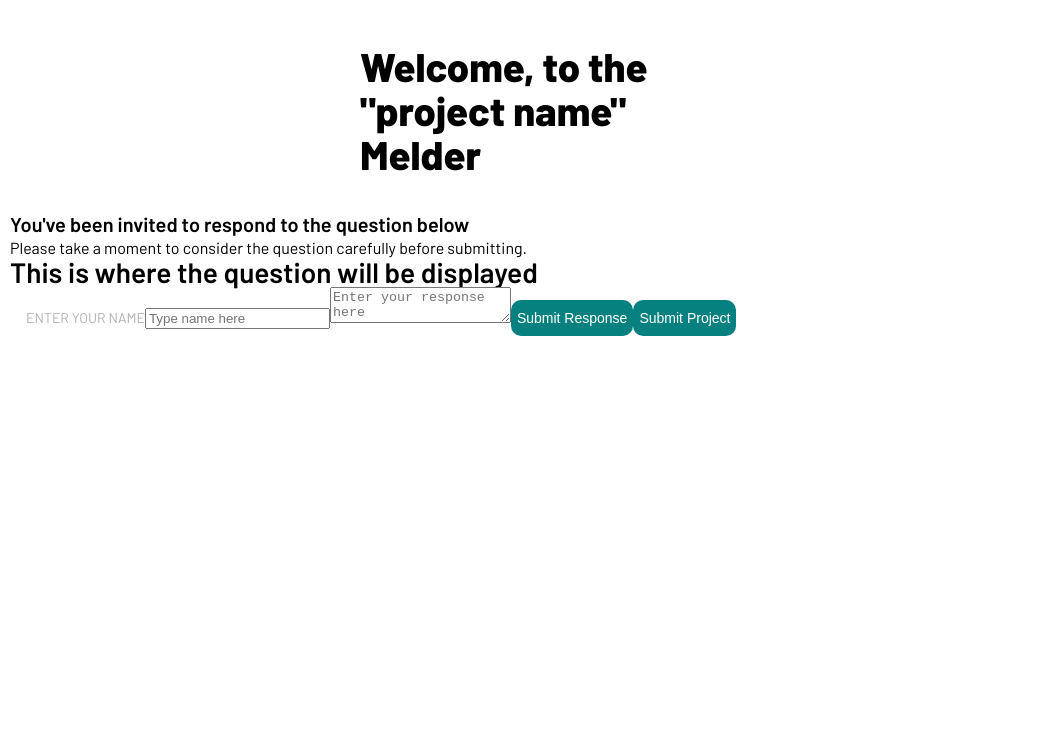
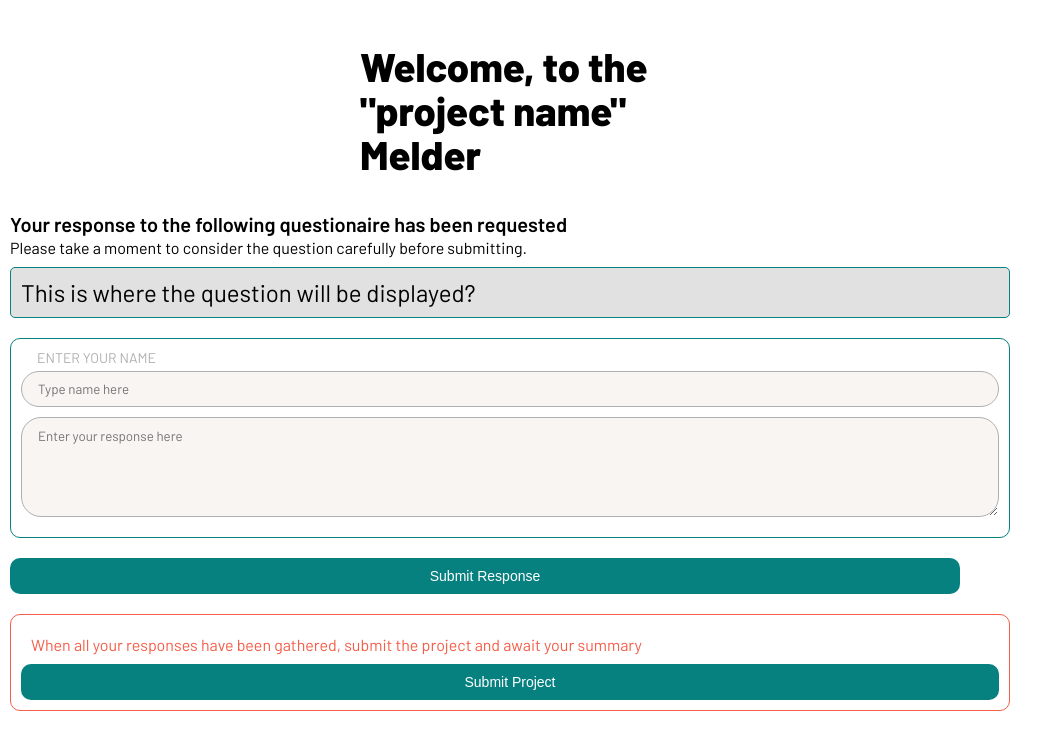
Before and after one commit to MrPreachez/capstone-melder, a React (Create React App) app: page /input/1 in a window 1280 px wide. Shown: the top 750 px of the page, without its empty margins (0-1063 px from the left). Built offline with nearby package versions, Linux system fonts and the light colour scheme.

Commit message:
further styles and architecture, including form, buttons, and colors

```diff
--- a/src/pages/AddInput/AddInput.js
+++ b/src/pages/AddInput/AddInput.js
@@ -11,7 +11,7 @@ function AddInput() {
         </div>
         <div className="input__subhead">
           <h3 className="input__subheadingA">
-            You've been invited to respond to the question below
+            Your response to the following questionaire has been requested
           </h3>
           <p className="input__subheadingB">
             Please take a moment to consider the question carefully before
@@ -20,13 +20,14 @@ function AddInput() {
         </div>
       </section>
       <div className="addResponse__question">
-        <h2 className="addResponse__display">
-          This is where the question will be displayed
-        </h2>
+        <p className="addResponse__display">
+          This is where the question will be displayed?
+        </p>
       </div>
 
       <section className="input__form">
         <form className="addResponse__form">
+          <div className="addResponse__formBorder">
             <label className="addResponse__label">ENTER YOUR NAME</label>
             <input
               className="addResponse__name"
@@ -39,8 +40,16 @@ function AddInput() {
               name="question"
               placeholder="Enter your response here"
             ></textarea>
+          </div>
+
           <button className="addResponse__CTA--button">Submit Response</button>
+          <div className="input__CTA">
+            <p className="input__submitText">
+              When all your responses have been gathered, submit the project and
+              await your summary
+            </p>
             <button className="input__CTA--button">Submit Project</button>
+          </div>
         </form>
       </section>
     </main>
--- a/src/pages/AddInput/AddInput.scss
+++ b/src/pages/AddInput/AddInput.scss
@@ -23,4 +23,71 @@
         line-height:4.4rem;
         width:30rem;
     }
+
+    &__CTA {
+        border: 1px solid $secondaryOrange;
+        border-radius: 1rem;
+        padding: 1rem;
+        margin-top: 2rem;
+    }
+
+    &__CTA--button {
+        width:100%;
+    }
+    &__submitText {
+        color: $secondaryOrange;
+        padding: 1rem;
+    }
 }
+.addResponse {
+
+    &__question {
+        border: 1px solid $primaryGreen;
+        border-radius: 5px;
+        background-color: $secondaryMercury;
+        padding: 1rem;
+        margin:1rem 0 2rem 0;
+    }
+    &__display {
+        font-size: 2.4rem;
+
+    }
+    &__label {
+        display: block;
+        padding-bottom: .5rem;
+
+    }
+    &__name {
+        display:block;
+        margin-bottom: 1rem;
+        height:3.6rem;
+        width:100%;
+        padding:0 1.6rem;
+        background-color: $secondaryoffWhite;
+        border: 1px solid $primarySilver;
+        border-radius: 2rem;
+        outline:none;
+        font-family: $font-stack;
+
+
+    }
+    &__input {
+        @extend .addResponse__name;
+        height: 10rem;
+        padding: 1rem 1.6rem;
+    }
+
+    &__formBorder {
+        border: 1px solid $primaryGreen;
+        border-radius: 1rem;
+        padding:1rem;
+    }
+
+
+    &__CTA--button {
+        width:95%;
+        margin-top: 2rem;
+
+    }
+
+}
--- a/src/styles/partials/_reset.scss
+++ b/src/styles/partials/_reset.scss
@@ -54,4 +54,5 @@ label {
   font-size: 1.4rem;
   color: $primarySilver;
   padding:0 0 0.5rem 1.6rem;
+
 }
--- a/src/styles/partials/_variables.scss
+++ b/src/styles/partials/_variables.scss
@@ -10,6 +10,7 @@ $primaryWhite: #ffffff;
 $secondaryDarkBlack: #000000;
 $secondaryoffWhite: #f8f5f2;
 $secondaryMercury: #e1e1e1;
+$secondaryOrange: #f45d48;
 
 
 $tabletBreakpoint: 768px;
```
Lines whose indentation alone changed are shown as unchanged.
